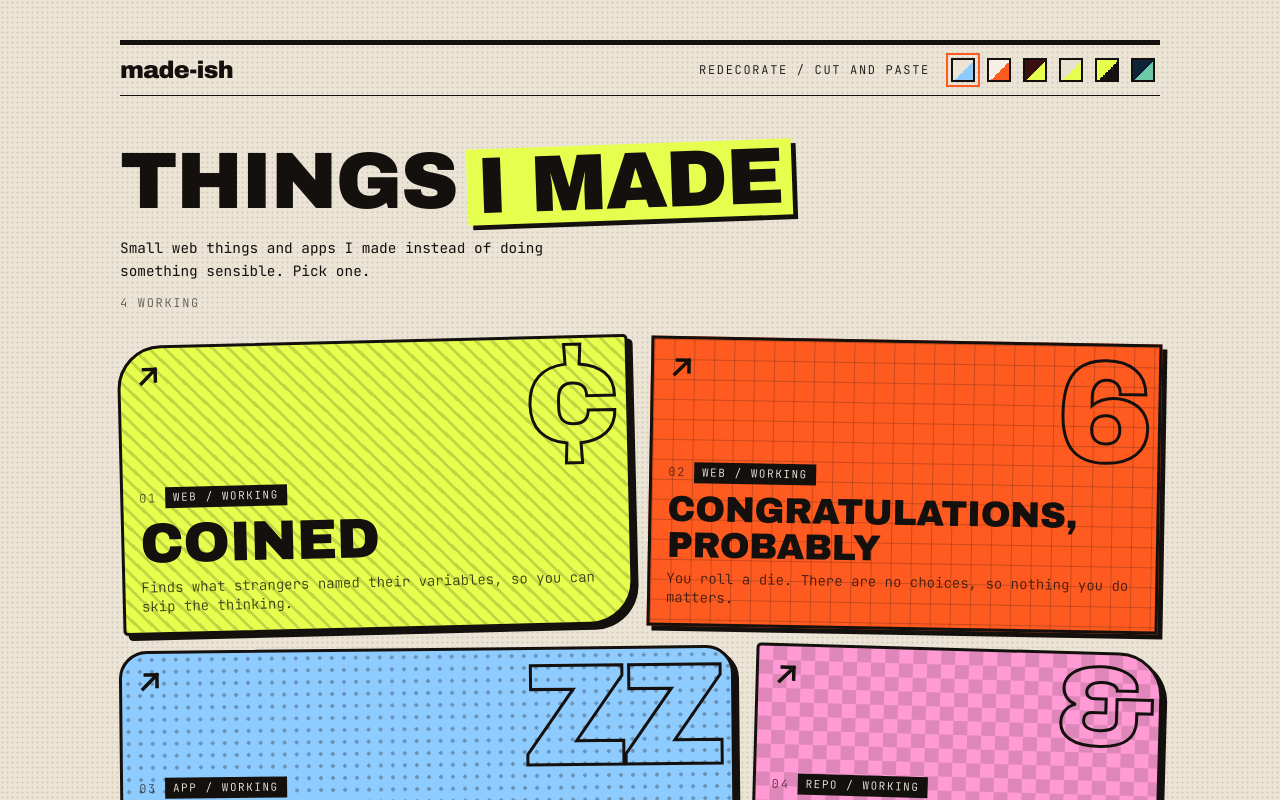
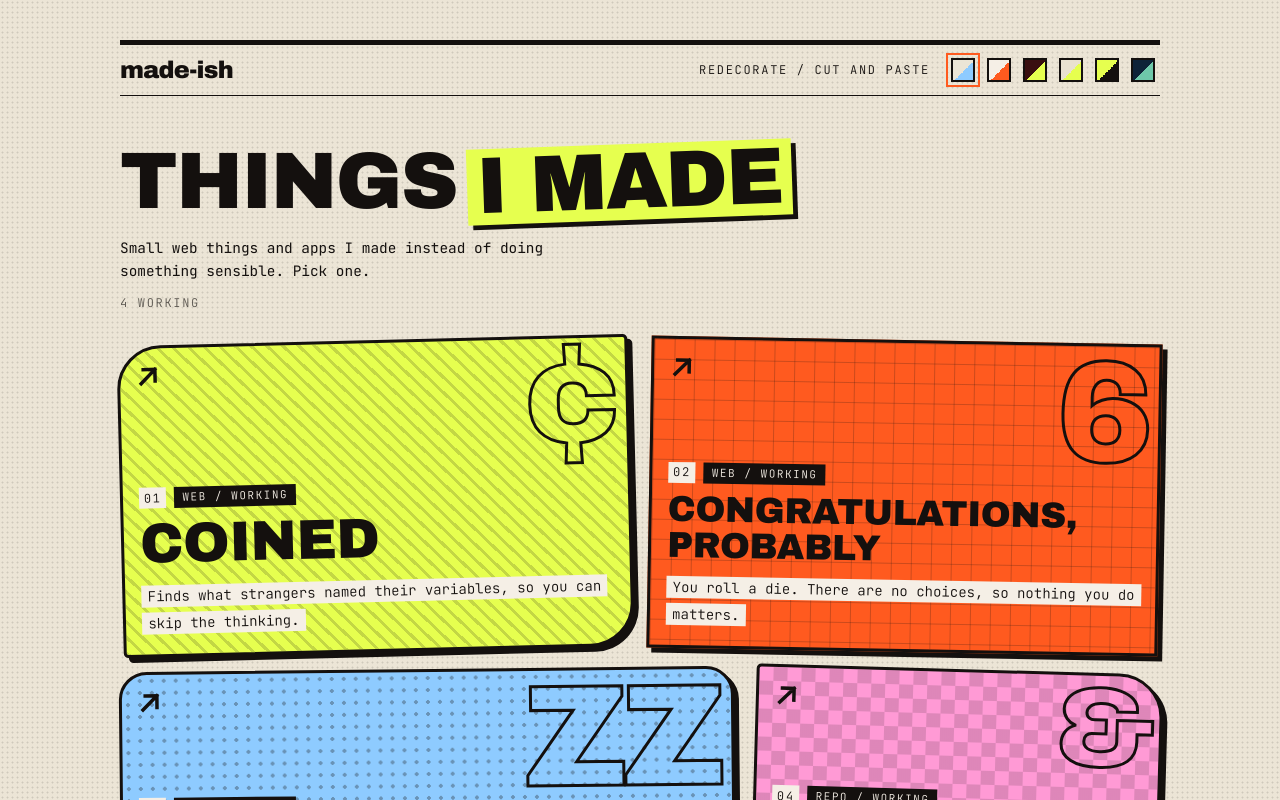
Before and after one commit to DarelNC/made-ish, a Next.js app: page / in a window 1280 px wide. Shown: the top 800 px of the page. Built offline with nearby package versions, Linux system fonts and the light colour scheme.

Commit message:
Highlight the text on zine tiles so patterns do not run through it

```diff
--- a/app/page.js
+++ b/app/page.js
@@ -87,7 +87,7 @@ export default function Home() {
                     </span>
                     <span className="slab-body">
                       <span className="flex items-center gap-2">
-                        <span className="label opacity-70">{two(i + 1)}</span>
+                        <span className="idx label opacity-70">{two(i + 1)}</span>
                         <span className={`chip chip-${l.status}`}>
                           {l.kind} / {STATUS[l.status]}
                         </span>
--- a/app/themes.css
+++ b/app/themes.css
@@ -506,6 +506,34 @@
   left: 0.85rem;
   z-index: 1;
 }
+/* Text that sits on a pattern gets a marker highlight, one box per line, so the
+   pattern never runs through the letters. */
+[data-theme="zine"] .tile {
+  --hl-bg: #f5efe6;
+  --hl-fg: #14100e;
+}
+[data-theme="zine"] .tile[data-color="ink"] {
+  --hl-bg: #e6ff4f;
+}
+[data-theme="zine"] .slab-title {
+  margin-bottom: 0.7rem;
+}
+[data-theme="zine"] .slab-blurb,
+[data-theme="zine"] .idx {
+  background: var(--hl-bg);
+  color: var(--hl-fg);
+  opacity: 1;
+  -webkit-box-decoration-break: clone;
+  box-decoration-break: clone;
+}
+[data-theme="zine"] .slab-blurb {
+  display: inline;
+  padding: 0.14em 0.45em;
+  line-height: 1.95;
+}
+[data-theme="zine"] .idx {
+  padding: 0.1em 0.4em;
+}
 [data-theme="zine"] .chip-wip {
   background: #14100e;
   color: #ff5a1f;
```
Also changed, not shown: 1 other file (tests, documents, lock files or other folders).
